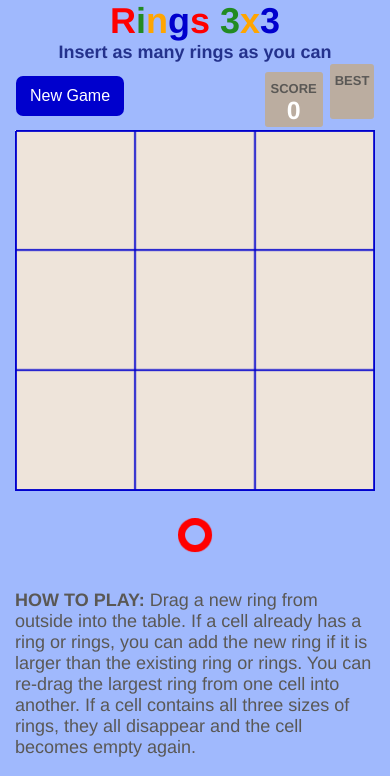
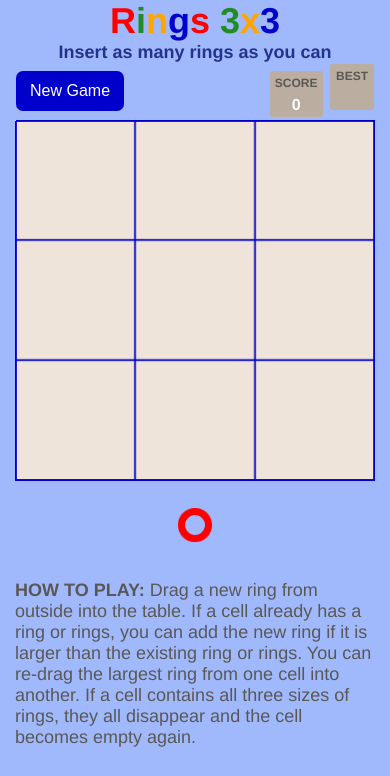
Before and after one commit to LudmilaB/Rings3, a plain HTML site: page index.html in a window 390 px wide. Shown: the top 776 px of the page. Drawn offline with Linux system fonts and the light colour scheme; some packages are replaced by stand-ins of ours.

Commit message:
version 1.02
interface improvements

```diff
--- a/config.xml
+++ b/config.xml
@@ -1,7 +1,7 @@
 <?xml version = "1.0" encoding = "UTF-8"?>
 
 <widget xmlns = "http://www.w3.org/ns/widgets"
-   xmlns:gap = "http://phonegap.com/ns/1.0" id = "com.shapesmania.rings3" version = "1.01">
+   xmlns:gap = "http://phonegap.com/ns/1.0" id = "com.shapesmania.rings3" version = "1.02">
 
    <name>Rings 3x3</name>
 
--- a/css/main.css
+++ b/css/main.css
@@ -185,6 +185,19 @@ margin-left: 10px;
   }
 
    h3{ font-size: 20px;}
+#score-container, #best-container
+{
+  font-size: 16px;
+  height: 16px;
+  padding: 12px 22px;
+  line-height: 38px;
+}
+
+#score-container:after, #best-container:after
+{
+	font-size: 12px;
+	top: 6px;
+}
 }
 
 @media screen and (max-height: 768px) and (min-width: 481px) {
@@ -197,6 +210,8 @@ margin-left: 10px;
 
 .container{
 max-width:360px;
+margin-left:auto;
+margin-right:auto;
 }
 #myCanvas,.main_game{
    margin-top: 2px;
--- a/index.html
+++ b/index.html
@@ -25,7 +25,7 @@
     </tr>
 </tbody>
 </table>
-<div id="canvasContainer"><canvas id="myCanvas" width="500" height="500" onclick="startCircle(event)"></canvas>
+<div id="canvasContainer"><canvas id="myCanvas" width="500" height="500"></canvas>
  <div class="game-message">
         <div><p></p></div>
         <div class="lower">
@@ -34,9 +34,9 @@
 
       </div>
 </div>
+</div>
 <p class="game-explanation"><b>HOW TO PLAY:</b> Drag a new ring from outside into the table. If a cell already has a ring or rings, you can add the new ring if it is larger than the existing ring or rings. You can re-drag the largest ring from one cell into another. If a cell contains all three sizes of rings, they all disappear and the cell becomes empty again.</p>
 <div id="bottom">© Shapes Mania</div>
-</div>
 </div>
 
 <script src="cordova.js"></script>
--- a/js/rings3.js
+++ b/js/rings3.js
@@ -298,7 +298,7 @@ function mouseDownListener(evt) {
 				{
 					messageContainer = document.querySelector(".game-message");
 					messageContainer.classList.add("game-over");
-					messageContainer.getElementsByTagName("p")[0].textContent ="Game over!";
+					messageContainer.getElementsByTagName("p")[0].textContent ="Out of moves";
 	//				ShareScore();
 				}
 
```
